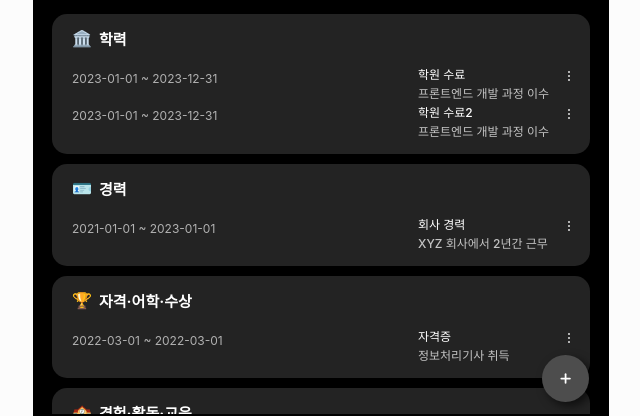
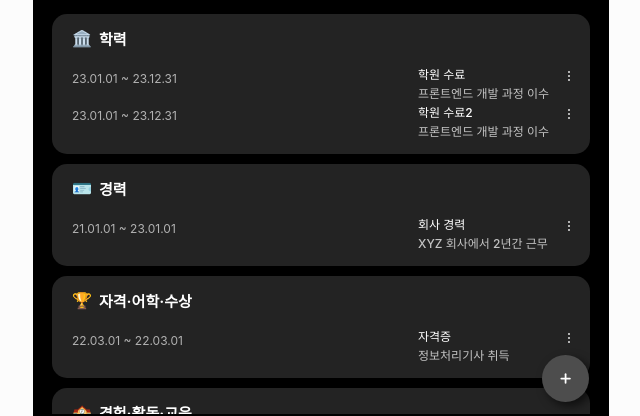
Before and after one commit to 9oormthon-univ/2024_DANPOON_TEAM_52_FE, a React (Create React App) app: page /mypage in a window 1280 px wide. Shown: the part 218-634 px from the top of the page, without its empty margins (319-959 px from the left). Built offline with nearby package versions, Linux system fonts and the light colour scheme; no server answers.

Commit message:
🐛이력 날짜 형식 수정 #dayjs 라이브러리 사용해서 format 변환

```diff
--- a/src/pages/Mypage/CategoryItem.jsx
+++ b/src/pages/Mypage/CategoryItem.jsx
@@ -10,7 +10,7 @@ import {
 } from "./styled"
 import { reqDeleteResume } from "../../apis/user"
 import AddCareerPage from "./AddCareer/AddCareer"
-
+import dayjs from "dayjs"
 const CategoryItem = ({ category, onClickOption, isEdit, setIsEdit }) => {
   const [selectedOptionId, setSelectedOptionId] = useState(null) // 선택된 항목 ID 관리
   return (
@@ -22,7 +22,8 @@ const CategoryItem = ({ category, onClickOption, isEdit, setIsEdit }) => {
       {category.items.map((item, index) => (
         <ItemGroup key={index}>
           <ItemDate>
-            {item.start_date} ~ {item.end_date}
+            {dayjs(item.start_date).format("YY.MM.DD")} ~{" "}
+            {dayjs(item.end_date).format("YY.MM.DD")}
           </ItemDate>
           <div style={{ display: "flex", flexDirection: "column" }}>
             <ItemName>{item.itemName}</ItemName>
```
